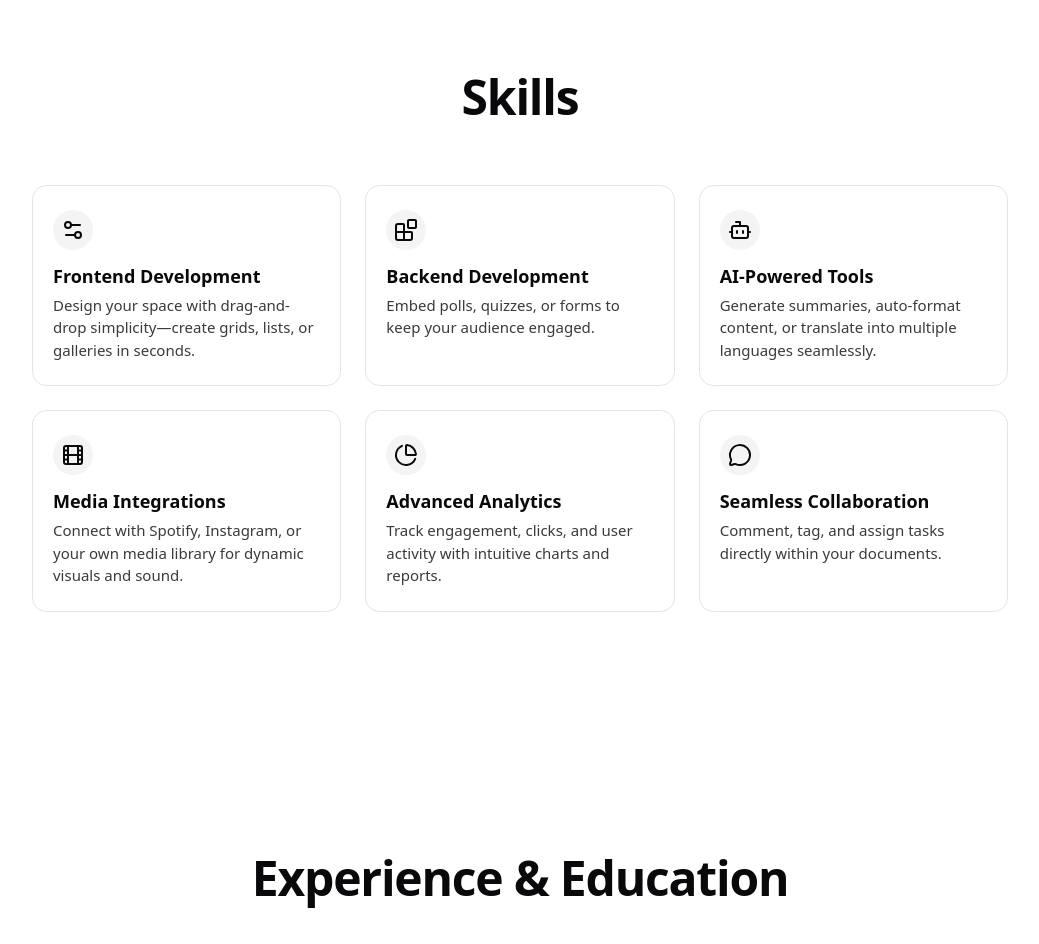
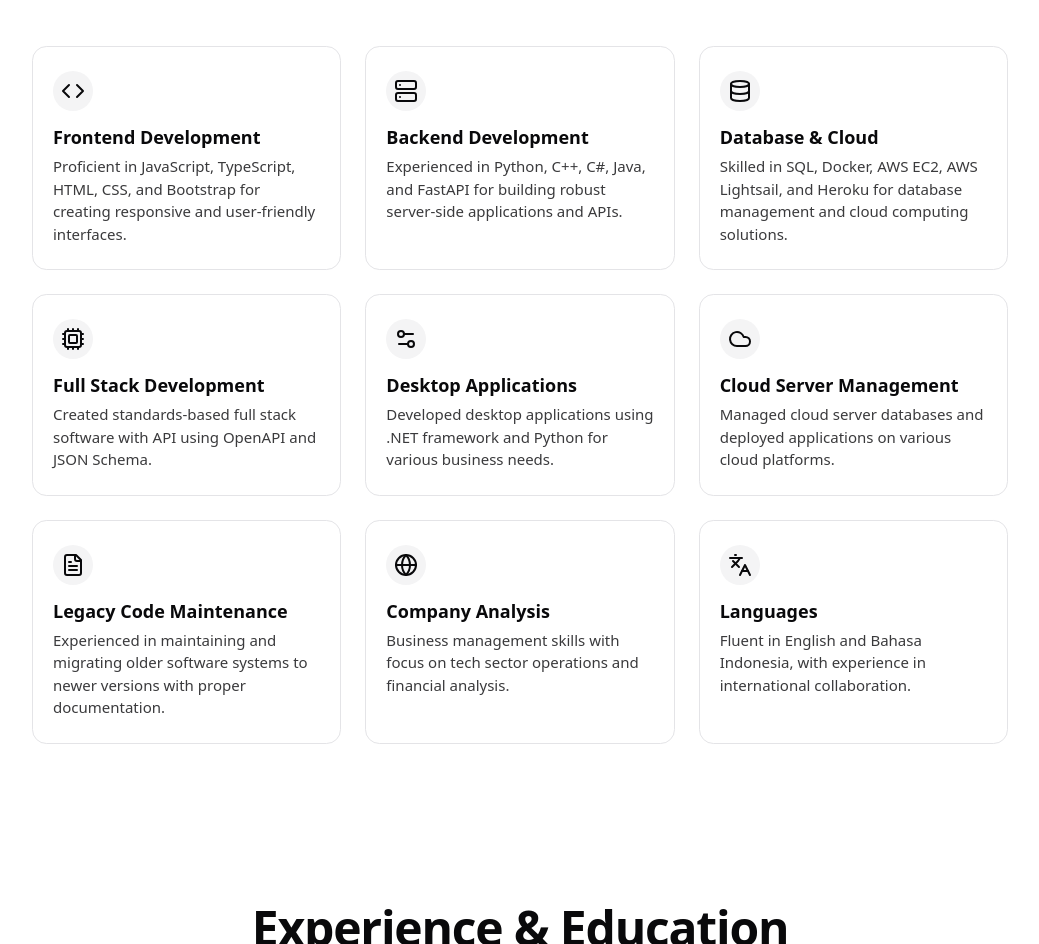
Before and after one commit to pramadito/portofolio-website, a Next.js app: page / in a window 1280 px wide. Shown: the part 1620-2564 px from the top of the page, without its empty margins (120-1159 px from the left). Built offline with nearby package versions, Linux system fonts and the light colour scheme.

Commit message:
maybe more?

```diff
--- a/src/components/AboutMe.tsx
+++ b/src/components/AboutMe.tsx
@@ -30,9 +30,7 @@ function AboutMe() {
             <p className="text-gray-300">
               Python (FastAPI), C# (.NET), Java, SQL, Docker, OpenAPI/JSON Schema
             </p>
-            <p className="mt-2 text-sm">
-              Built full-stack API systems including thesis project with FastAPI and Docker
-            </p>
+
           </div>
 
           <div className="mb-6">
@@ -40,9 +38,7 @@ function AboutMe() {
             <p className="text-gray-300">
               JavaScript, TypeScript, HTML/CSS, Bootstrap, WordPress
             </p>
-            <p className="mt-2 text-sm">
-              Developed user interfaces for PPI UK website and railway diagnostic tools
-            </p>
+
           </div>
 
           <div className="mb-6">
--- a/src/components/Skills.tsx
+++ b/src/components/Skills.tsx
@@ -1,50 +1,73 @@
 import {
-  Blocks,
-  Bot,
-  ChartPie,
-  Film,
-  MessageCircle,
+  Code,
+  Database,
+  Server,
+  Cloud,
+  Cpu,
+  FileText,
+  Globe,
+  Languages,
   Settings2,
 } from "lucide-react";
 import React from "react";
+
 const skills = [
   {
-    icon: Settings2,
+    icon: Code,
     title: "Frontend Development",
     description:
-      "Design your space with drag-and-drop simplicity—create grids, lists, or galleries in seconds.",
+      "Proficient in JavaScript, TypeScript, HTML, CSS, and Bootstrap for creating responsive and user-friendly interfaces.",
   },
   {
-    icon: Blocks,
+    icon: Server,
     title: "Backend Development",
     description:
-      "Embed polls, quizzes, or forms to keep your audience engaged.",
+      "Experienced in Python, C++, C#, Java, and FastAPI for building robust server-side applications and APIs.",
   },
   {
-    icon: Bot,
-    title: "AI-Powered Tools",
+    icon: Database,
+    title: "Database & Cloud",
     description:
-      "Generate summaries, auto-format content, or translate into multiple languages seamlessly.",
+      "Skilled in SQL, Docker, AWS EC2, AWS Lightsail, and Heroku for database management and cloud computing solutions.",
   },
   {
-    icon: Film,
-    title: "Media Integrations",
+    icon: Cpu,
+    title: "Full Stack Development",
     description:
-      "Connect with Spotify, Instagram, or your own media library for dynamic visuals and sound.",
+      "Created standards-based full stack software with API using OpenAPI and JSON Schema.",
   },
   {
-    icon: ChartPie,
-    title: "Advanced Analytics",
+    icon: Settings2,
+    title: "Desktop Applications",
     description:
-      "Track engagement, clicks, and user activity with intuitive charts and reports.",
+      "Developed desktop applications using .NET framework and Python for various business needs.",
   },
   {
-    icon: MessageCircle,
-    title: "Seamless Collaboration",
+    icon: Cloud,
+    title: "Cloud Server Management",
     description:
-      "Comment, tag, and assign tasks directly within your documents.",
+      "Managed cloud server databases and deployed applications on various cloud platforms.",
+  },
+  {
+    icon: FileText,
+    title: "Legacy Code Maintenance",
+    description:
+      "Experienced in maintaining and migrating older software systems to newer versions with proper documentation.",
+  },
+  {
+    icon: Globe,
+    title: "Company Analysis",
+    description:
+      "Business management skills with focus on tech sector operations and financial analysis.",
+  },
+  {
+    icon: Languages,
+    title: "Languages",
+    description:
+      "Fluent in English and Bahasa Indonesia, with experience in international collaboration.",
   },
 ];
+
 const Skills = () => {
   return (
     <div id="skills" className="min-h-screen flex items-center justify-center py-12">
@@ -72,4 +95,5 @@ const Skills = () => {
     </div>
   );
 };
+
 export default Skills;
```
